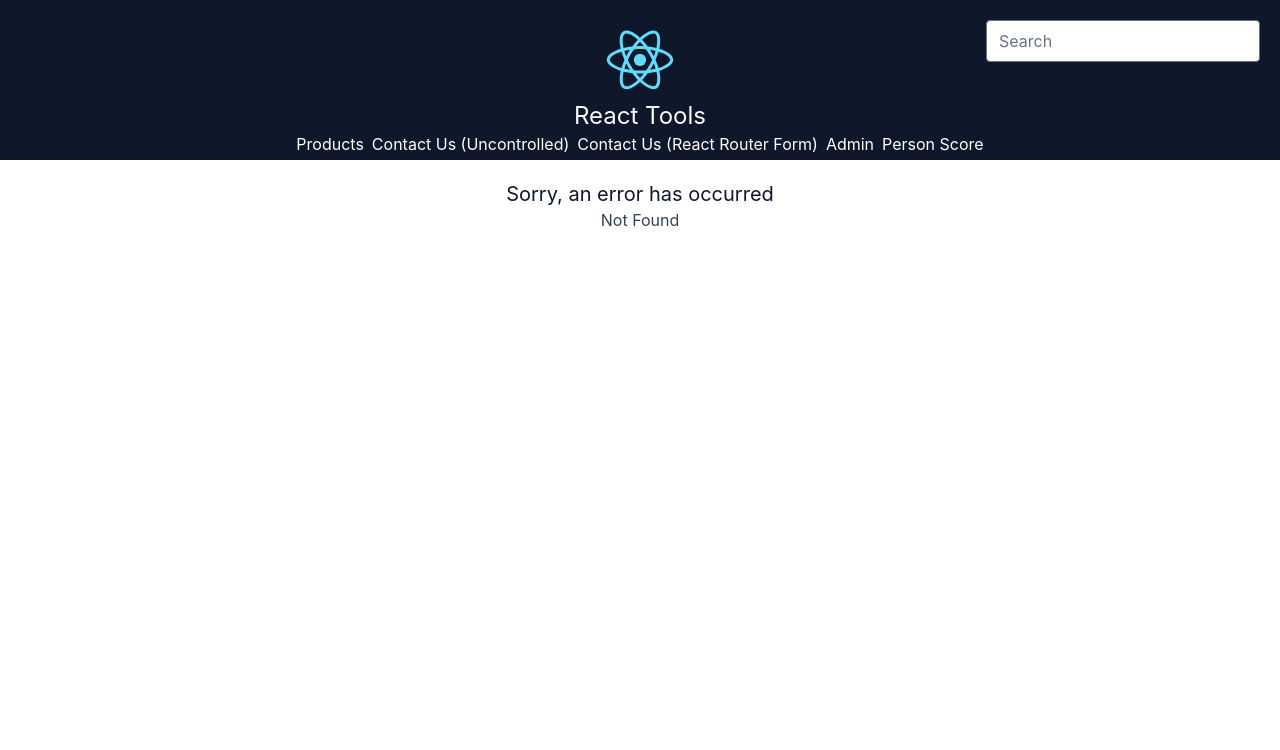
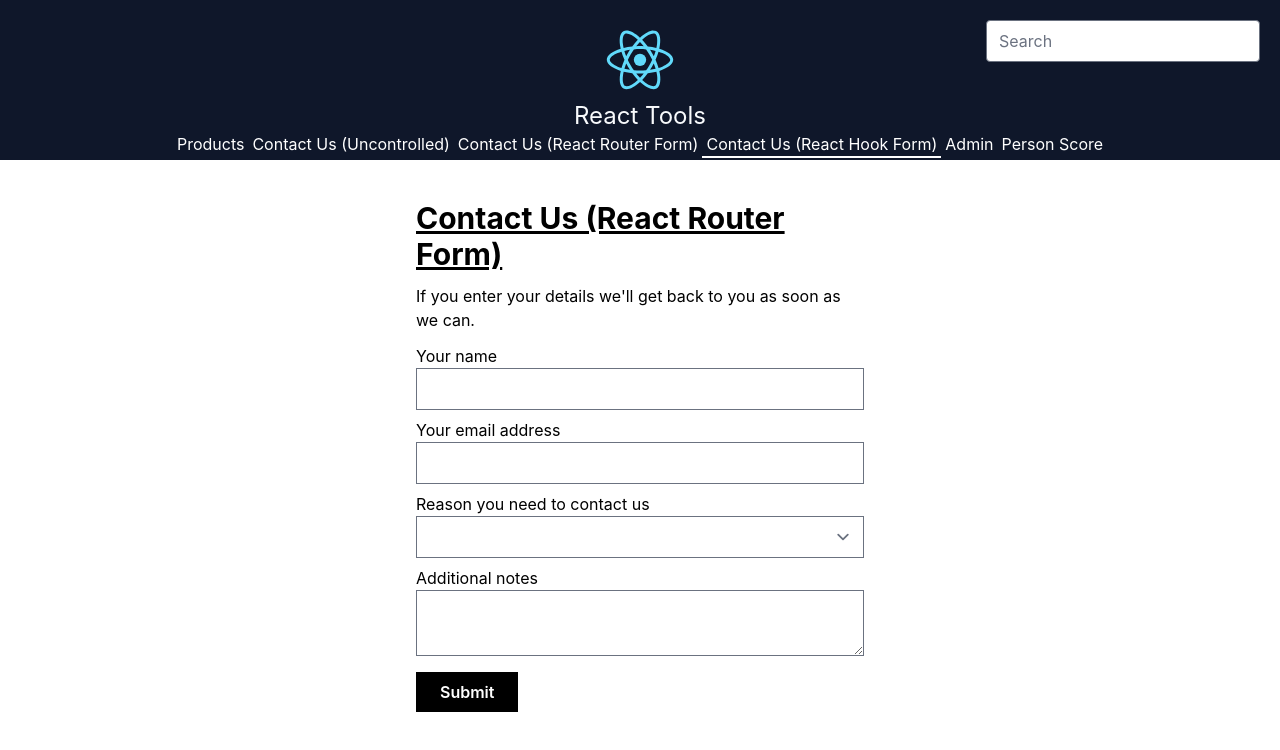
Before and after one commit to jenad88/enad-mini-projects-cra-ts, a React (Create React App) app: page /contact-us3 in a window 1280 px wide. Before the commit this address had no page. Shown: the top 750 px of the page. Built offline with nearby package versions, Linux system fonts and the light colour scheme.

Commit message:
update(contactus): Add React Hook Form sample

```diff
--- a/package.json
+++ b/package.json
@@ -12,6 +12,7 @@
     "@types/react-dom": "^18.2.7",
     "react": "^18.2.0",
     "react-dom": "^18.2.0",
+    "react-hook-form": "^7.45.2",
     "react-router-dom": "^6.14.2",
     "react-scripts": "5.0.1",
     "typescript": "^4.9.5",
--- a/src/Header.tsx
+++ b/src/Header.tsx
@@ -53,6 +53,16 @@ export function Header() {
           Contact Us (React Router Form)
         </NavLink>
         <NavLink
+          to="contact-us3"
+          className={({ isActive }) =>
+            `text-white no-underline p-1 pb-0.5 border-solid        border-b-2 ${
+              isActive ? 'border-white' : 'border-transparent'
+            }`
+          }
+        >
+          Contact Us (React Hook Form)
+        </NavLink>
+        <NavLink
           to="admin"
           className={({ isActive }) =>
             `text-white no-underline p-1 pb-0.5 border-solid border-b-2
--- a/src/Routes.tsx
+++ b/src/Routes.tsx
@@ -8,6 +8,7 @@ import { ErrorPage } from './pages/ErrorPage';
 import { HomePage } from './pages/HomePage';
 import { ThankYouPage } from './pages/ThankYouPage';
 import ContactPageReactRouter, { contactPageAction } from './pages/ContactPageReactRouter';
+import ContactPageReactHookForm from './pages/ContactPageReactHookForm';
 import App from './App';
 
 const ProductsPage = lazy(() => import('./pages/ProductsPage'));
@@ -54,6 +55,10 @@ const router = createBrowserRouter([
         action: contactPageAction,
       },
       {
+        path: 'contact-us3',
+        element: <ContactPageReactHookForm />,
+      },
+      {
         path: '/thank-you/:name',
         element: <ThankYouPage />,
       },
--- /dev/null
+++ b/src/ValidationError.tsx
@@ -0,0 +1,14 @@
+import { FieldError } from 'react-hook-form';
+type Props = {
+  fieldError: FieldError | undefined;
+};
+export function ValidationError({ fieldError }: Props) {
+  if (!fieldError) {
+    return null;
+  }
+  return (
+    <div role="alert" className="text-red-500 text-xs mt-1">
+      {fieldError.message}
+    </div>
+  );
+}
--- /dev/null
+++ b/src/pages/ContactPageReactHookForm.tsx
@@ -0,0 +1,95 @@
+import { useNavigate } from 'react-router-dom';
+import { useForm, FieldError } from 'react-hook-form';
+import { ValidationError } from '../ValidationError';
+
+type Contact = {
+  name: string;
+  email: string;
+  reason: string;
+  notes: string;
+};
+
+export default function ContactPageReactHookForm() {
+  const {
+    register,
+    handleSubmit,
+    formState: { errors },
+  } = useForm<Contact>({
+    mode: 'onBlur',
+    reValidateMode: 'onBlur',
+  });
+  const navigate = useNavigate();
+
+  function onSubmit(contact: Contact) {
+    console.log('Submitted details:', contact);
+    navigate(`/thank-you/${contact.name}`);
+  }
+
+  const fieldStyle = 'flex flex-col mb-2';
+
+  function getEditorStyle(fieldError: FieldError | undefined) {
+    return fieldError ? 'border-red-500' : '';
+  }
+
+  return (
+    <div className="flex flex-col py-10 max-w-md mx-auto">
+      <h2 className="text-3xl font-bold underline mb-3">Contact Us (React Router Form)</h2>
+      <p className="mb-3">If you enter your details we'll get back to you as soon as we can.</p>
+      <form noValidate onSubmit={handleSubmit(onSubmit)}>
+        <div className={fieldStyle}>
+          <label htmlFor="name">Your name</label>
+          <input
+            type="text"
+            id="name"
+            {...register('name', {
+              required: 'You must enter your name',
+            })}
+            className={getEditorStyle(errors.name)}
+          />
+          <ValidationError fieldError={errors.name} />
+        </div>
+        <div className={fieldStyle}>
+          <label htmlFor="email">Your email address</label>
+          <input
+            type="email"
+            id="email"
+            {...register('email', {
+              required: 'You must enter your email address',
+              pattern: {
+                value: /\S+@\S+\.\S+/,
+                message: 'Entered value does not match email format',
+              },
+            })}
+            className={getEditorStyle(errors.email)}
+          />
+          <ValidationError fieldError={errors.email} />
+        </div>
+        <div className={fieldStyle}>
+          <label htmlFor="reason">Reason you need to contact us</label>
+          <select
+            id="reason"
+            {...register('reason', {
+              required: 'You must enter the reason for contacting us',
+            })}
+            className={getEditorStyle(errors.reason)}
+          >
+            <option value=""></option>
+            <option value="Support">Support</option>
+            <option value="Feedback">Feedback</option>
+            <option value="Other">Other</option>
+          </select>
+          <ValidationError fieldError={errors.reason} />
+        </div>
+        <div className={fieldStyle}>
+          <label htmlFor="notes">Additional notes</label>
+          <textarea id="notes" {...register('notes')} />
+        </div>
+        <div>
+          <button type="submit" className="mt-2 h-10 px-6 font-semibold bg-black text-white">
+            Submit
+          </button>
+        </div>
+      </form>
+    </div>
+  );
+}
```
Also changed, not shown: 1 other file (tests, documents, lock files or other folders).
